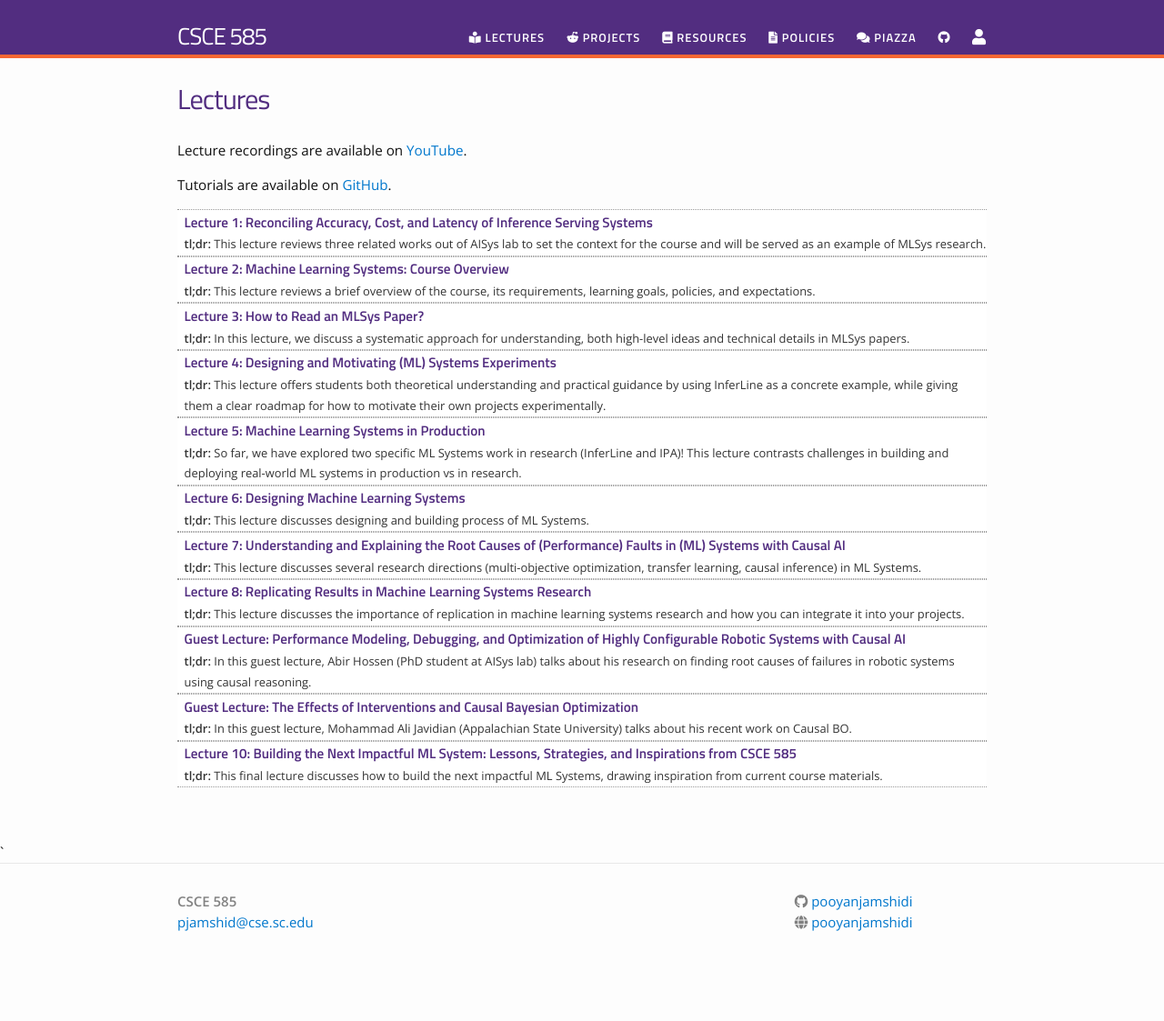
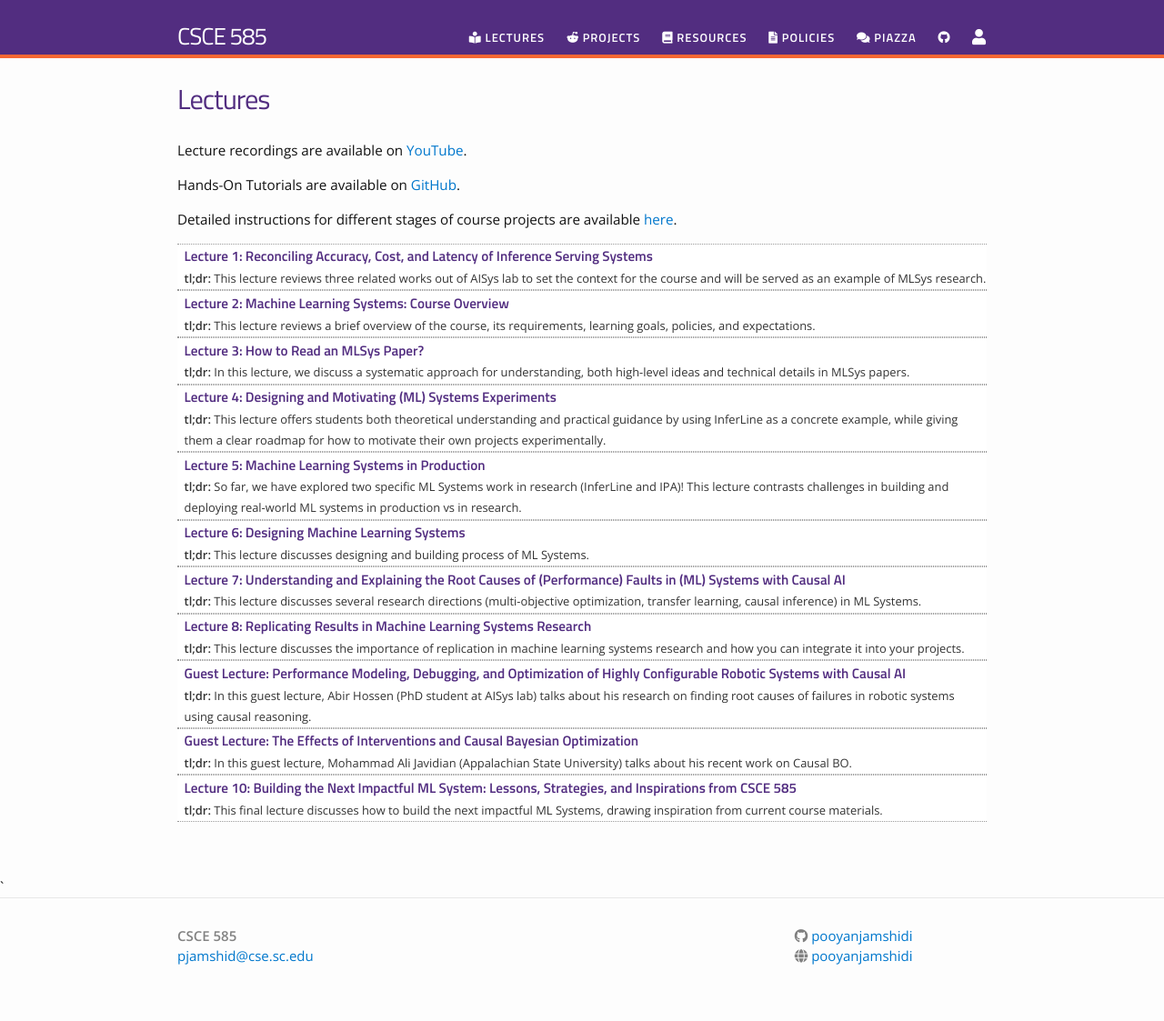
Before and after one commit to pooyanjamshidi/mls, a Jekyll site: the page built from lectures.md, in a window 1280 px wide. Shown: the whole page at 91% size. Built offline with Jekyll 4.4.1, drawn with Linux system fonts in a browser that asks for light colours; nearby versions of some CDN libraries; before the commit the page ends 1085 px from its top, so only the background shows below that.

Commit message:
updated lecture page

```diff
--- a/lectures.md
+++ b/lectures.md
@@ -24,7 +24,9 @@ permalink: /lectures/
 
 Lecture recordings are available on [YouTube](https://www.youtube.com/playlist?list=PLtkQf9LiEmLFS56WTpRJ3PZwwCYyi2Cdu).
 
-Tutorials are available on [GitHub](https://github.com/csce585-mlsystems/tutorials).
+Hands-On Tutorials are available on [GitHub](https://github.com/csce585-mlsystems/tutorials).
+
+Detailed instructions for different stages of course projects are available [here](https://github.com/csce585-mlsystems/instructions).
 
 <ul id="archive">
 {% for lectures in site.data.lectures %}
```
